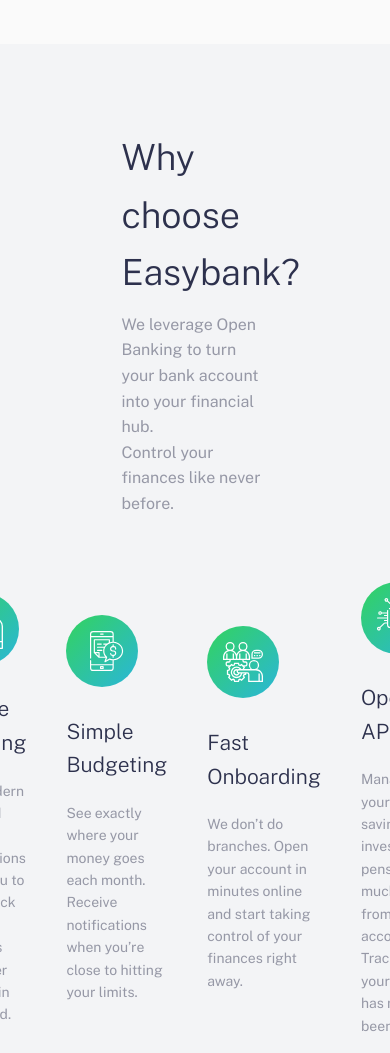
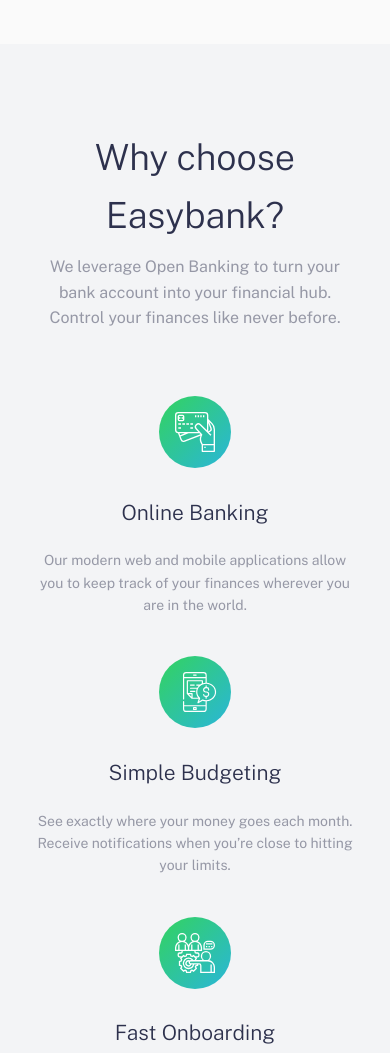
Before and after one commit to rafaeldiehl/easybank-landing-page-master, a plain HTML site: page index.html in a window 390 px wide. Shown: the part 800-1853 px from the top of the page. Drawn offline with nearby package versions, Linux system fonts and the light colour scheme.

Commit message:
Finished features section mobile version

```diff
--- a/sass/layout/_features.scss
+++ b/sass/layout/_features.scss
@@ -1,18 +1,20 @@
 .features {
-    padding: 85px 120px;
+    padding: 85px 30px;
     @include flex(column, start);
 
     > .features-header {
         width: 98%;
+        padding-left: 120px;
         text-align: left;
         margin-bottom: 45px;
     }
 
     > .features-content {
         @include flex(row, space-between);
+        flex-wrap: wrap;
 
         > .feature {
-
+            width: 230px;
             margin: 20px;
 
             > .feature-heading {
@@ -27,3 +29,61 @@
         }
     }
 }
+
+@media (max-width: 1150px) {
+    .features {
+
+        > .features-header {
+            width: 100%;
+            padding: 0;
+            text-align: center;
+        }
+
+        > .features-content {
+            @include flex(row, space-around);
+            flex-wrap: wrap;
+
+            > .feature {
+                width: 230px;
+                margin: 20px;
+
+                > .feature-heading {
+                    font-size: 21px;
+                    margin: 20px 0;
+                }
+
+                > .feature-description {
+                    font-size: 14px;
+                }
+
+            }
+        }
+    }
+}
+
+@media (max-width: 710px) {
+    .features {
+
+        > .features-content {
+            @include flex(column, center);
+            flex-wrap: wrap;
+
+            > .feature {
+                width: 420px;
+                margin: 20px;
+                padding: 0 50px;
+                text-align: center;
+
+                > .feature-heading {
+                    font-size: 21px;
+                    margin: 20px 0;
+                }
+
+                > .feature-description {
+                    font-size: 14px;
+                }
+
+            }
+        }
+    }
+}
```
Also changed, not shown: css/main.css, 1 other file.
